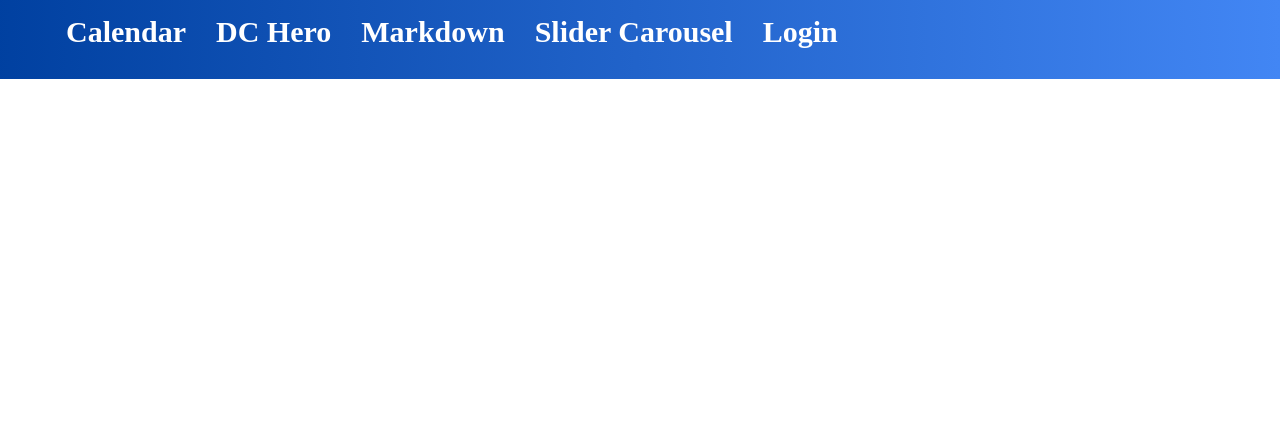
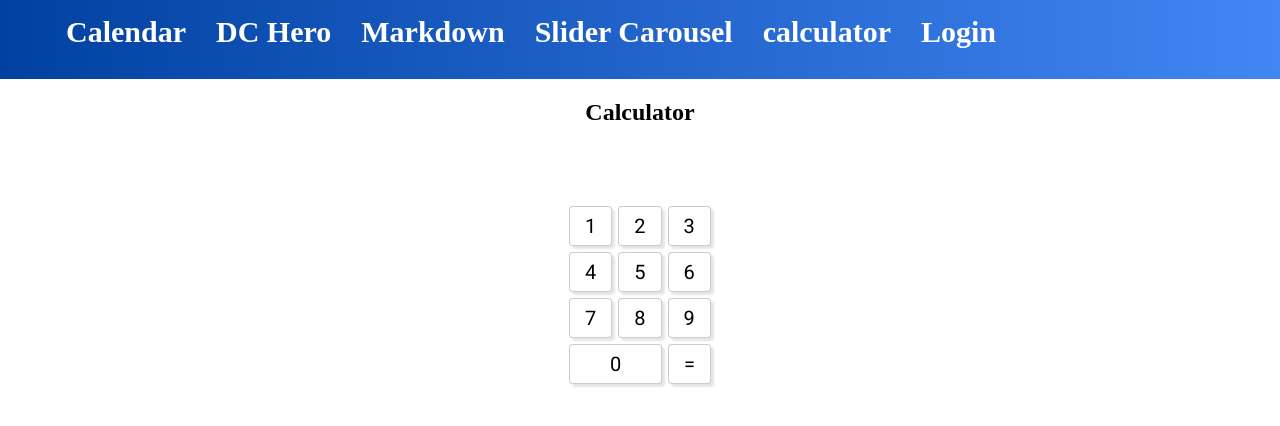
Before and after one commit to ismailEssafi/learn-VueJs, a Vue app in the folder vue3/: page /calculator in a window 1280 px wide. Shown: the top 426 px of the page. Built offline with nearby package versions, Linux system fonts and the light colour scheme; no server answers.

Commit message:
create calculator template

```diff
--- a/vue3/src/assets/style.css
+++ b/vue3/src/assets/style.css
@@ -207,3 +207,34 @@ body{
     padding: 5px;
     border-radius: 8px;
 }
+.calulator{
+    text-align: center;
+    display: flex;
+    flex-direction: column;
+    align-items: center;
+    width: 142px;
+    margin: auto;
+    row-gap: 14px;
+}
+.cal-buttons{
+    display: flex;
+    flex-wrap: wrap;
+    gap: 6px;
+
+}
+.cal-buttons button{
+    font-size: 20px;
+    font-family: Roboto;
+    padding: 7px 15px;
+    background-color: white;
+    border: 1px solid #0003;
+    border-radius: 4px;
+    box-shadow: 3px 3px 2px 0px #0000001a;
+    cursor: pointer;
+}
+.cal-buttons button:nth-child(10){
+    flex-grow: 1;
+}
+.cal-buttons button:active{
+    background-color: rgba(0, 0, 0, 0.13)
+}
--- a/vue3/src/components/HeaderApp.vue
+++ b/vue3/src/components/HeaderApp.vue
@@ -4,6 +4,7 @@
         <span><router-link to="/dc-hero">DC Hero</router-link></span>
         <span><router-link to="/markdown">Markdown</router-link></span>
         <span><router-link to="/slider">Slider Carousel</router-link></span>
+        <span><router-link to="/calculator">calculator</router-link></span>
         <span v-if="!isLoggedIn" v-on:click="$emit('open-login-modal')" style="color:white;cursor:pointer">Login</span>
         <span v-else v-on:click="logout" style="color:white;cursor:pointer">Logout</span>
     </div>
--- /dev/null
+++ b/vue3/src/pages/Calculator.vue
@@ -0,0 +1,39 @@
+<template>
+    <section class="calulator">
+        <h1>Calculator</h1>
+        <p type="number">{{number}}</p>
+        <div class="cal-buttons">
+            <button @click="addNumber(1)">1</button>
+            <button @click="addNumber(2)">2</button>
+            <button @click="addNumber(3)">3</button>
+            <button @click="addNumber(4)">4</button>
+            <button @click="addNumber(5)">5</button>
+            <button @click="addNumber(6)">6</button>
+            <button @click="addNumber(7)">7</button>
+            <button @click="addNumber(8)">8</button>
+            <button @click="addNumber(9)">9</button>
+            <button @click="addNumber(0)">0</button>
+            <button>=</button>
+        </div>
+    </section>
+</template>
+
+<script>
+import {ref} from 'vue';
+export default {
+    setup(){
+        const inputNum=ref([]);
+        const number=ref("");
+        function addNumber(num){
+            inputNum.value.push(num);
+            number.value=+inputNum.value.join("");
+
+        }
+        return {inputNum,number,addNumber}
+    }
+
+}
+</script>
+<style>
+
+</style>
--- a/vue3/src/router.js
+++ b/vue3/src/router.js
@@ -4,12 +4,14 @@ import NameList from './pages/NameList'
 import Home from './pages/Home'
 import Markdown from './pages/Markdown'
 import Slider from './pages/Slider'
+import Calculator from './pages/Calculator.vue'
 const routes=[
     {path:'/',component:Home},
     {path:'/calendar',component:Calendar},
     {path:'/dc-hero',component:NameList},
     {path:'/markdown',component:Markdown},
-    {path:'/slider',component:Slider}
+    {path:'/slider',component:Slider},
+    {path:'/calculator',component:Calculator}
 
 ]
 
```
